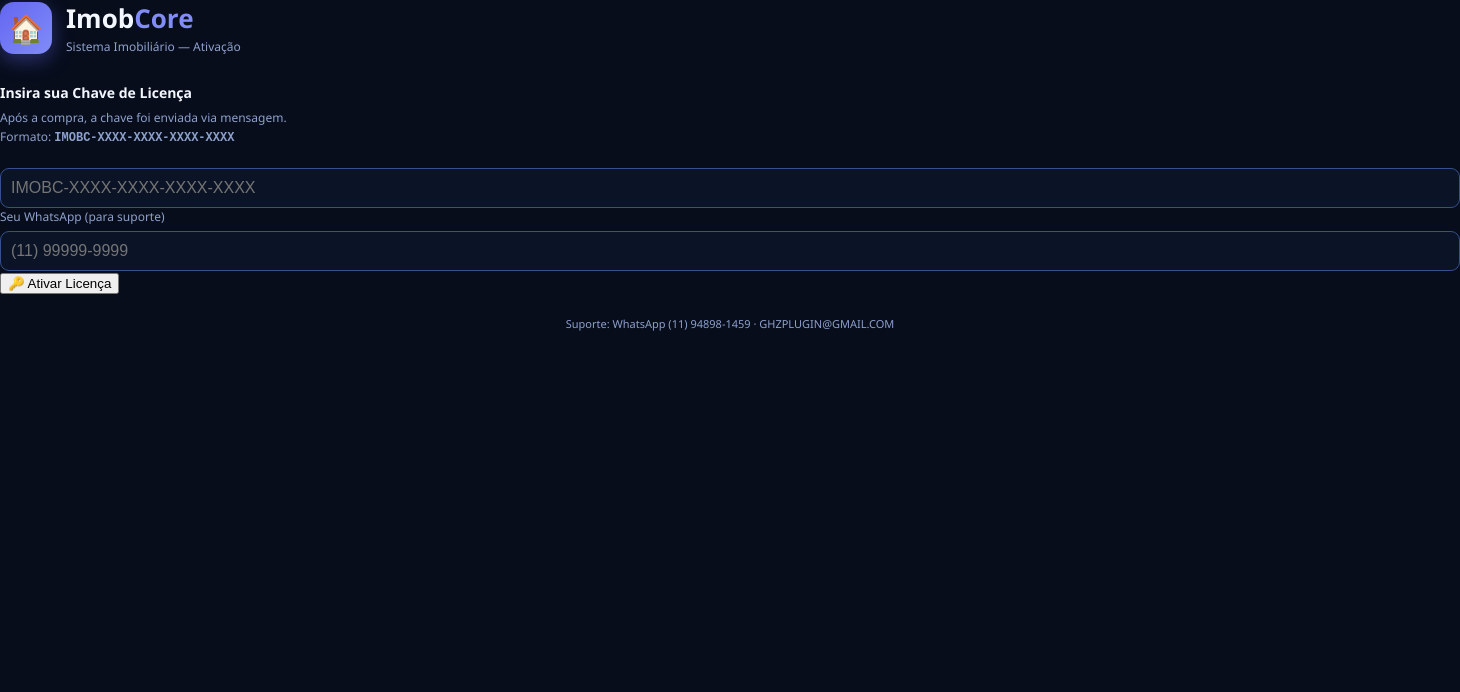
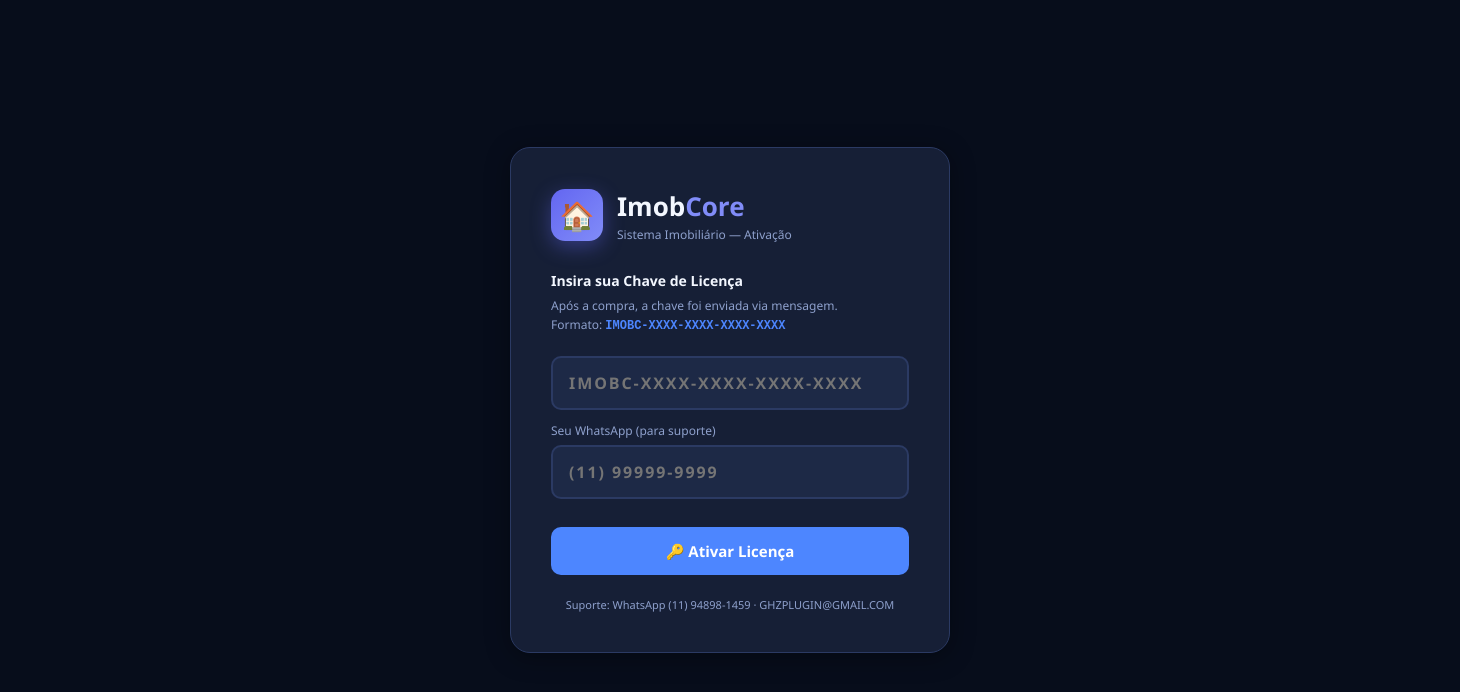
Before and after one commit to GhuzzBeatz/ImobCore, an Electron app: page pages/licenca.html in a window 1460 px wide. Drawn offline with Linux system fonts and the light colour scheme; no server answers.

Commit message:
fix: license key formatter prefix detection + ImobCore CSS layout

```diff
--- a/css/style.css
+++ b/css/style.css
@@ -618,3 +618,50 @@
     padding: 10px 14px;
   }
 }
+
+/* ═══════════════════════════════════════════
+   LICENSE PAGE
+═══════════════════════════════════════════ */
+:root {
+  --fg: var(--txt);
+  --primary: var(--accent);
+  --primary2: #3a6de0;
+  --card: var(--panel);
+  --border: var(--line);
+  --input-bg: var(--panel-2);
+  --shadow: 0 4px 24px rgba(0,0,0,.35);
+  --red: #f87171;
+  --red-bg: #2d1b1b;
+}
+
+.lic-body {
+  background: var(--bg); min-height: 100vh;
+  display: flex; align-items: center; justify-content: center;
+  transition: background 0.25s;
+}
+
+.lic-box {
+  width: 440px; padding: 40px;
+  background: var(--card); border: 1px solid var(--border);
+  border-radius: 20px; box-shadow: var(--shadow);
+}
+
+.lic-input {
+  width: 100%; background: var(--input-bg);
+  border: 2px solid var(--border); border-radius: 10px;
+  padding: 14px 16px; color: var(--fg);
+  font-size: 16px; font-weight: 700;
+  letter-spacing: 0.12em; outline: none;
+  margin-bottom: 12px; font-family: inherit;
+  transition: border-color 0.15s;
+}
+.lic-input:focus { border-color: var(--primary); }
+
+.lic-btn {
+  width: 100%; margin-top: 16px; padding: 14px;
+  background: var(--primary); border: none;
+  border-radius: 10px; color: #fff;
+  font-size: 15px; font-weight: 800; cursor: pointer;
+  transition: background 0.15s; font-family: inherit;
+}
+.lic-btn:hover { background: var(--primary2); }
--- a/pages/licenca.html
+++ b/pages/licenca.html
@@ -32,12 +32,13 @@
 if (typeof aplicarTemaAtual === 'function') aplicarTemaAtual()
 
 function fmt(inp) {
-  let v = inp.value.toUpperCase().replace(/[^A-Z0-9]/g, ''), r = ''
-  const p = v.match(/^[A-Z]+/)
-  const prefixLen = p ? Math.min(p[0].length, 6) : 0
+  let v = inp.value.toUpperCase().replace(/[^A-Z0-9]/g, '')
+  const ph = inp.placeholder || ''
+  const prefixLen = ph.indexOf('-') > 0 ? ph.indexOf('-') : 5
   const parts = []
   let pos = 0
-  if (prefixLen > 0) { parts.push(v.slice(0, prefixLen)); pos = prefixLen }
+  if (prefixLen > 0 && v.length > prefixLen) { parts.push(v.slice(0, prefixLen)); pos = prefixLen }
+  else if (v.length <= prefixLen) { parts.push(v); pos = v.length }
   while (pos < v.length) { parts.push(v.slice(pos, pos + 4)); pos += 4 }
   inp.value = parts.join('-')
 }
```
